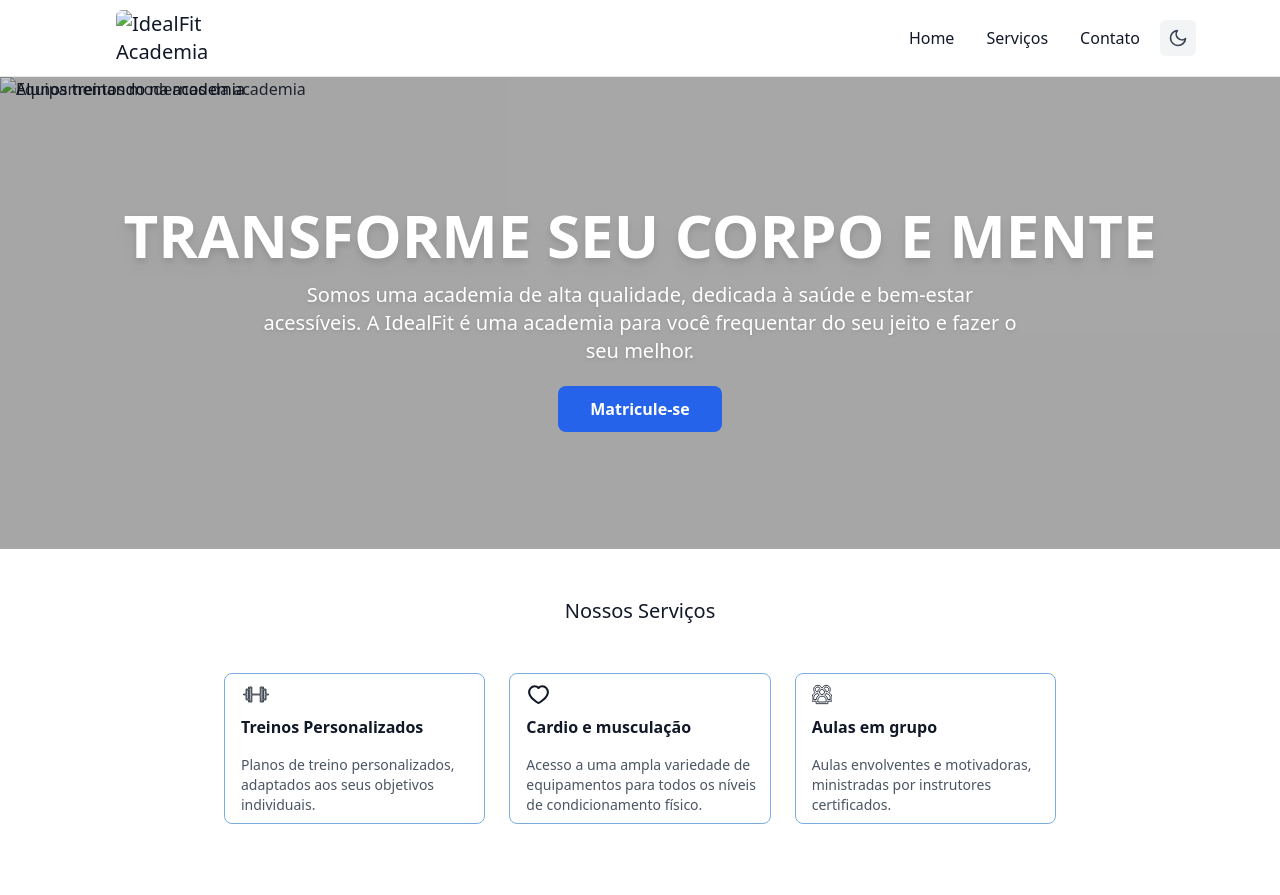
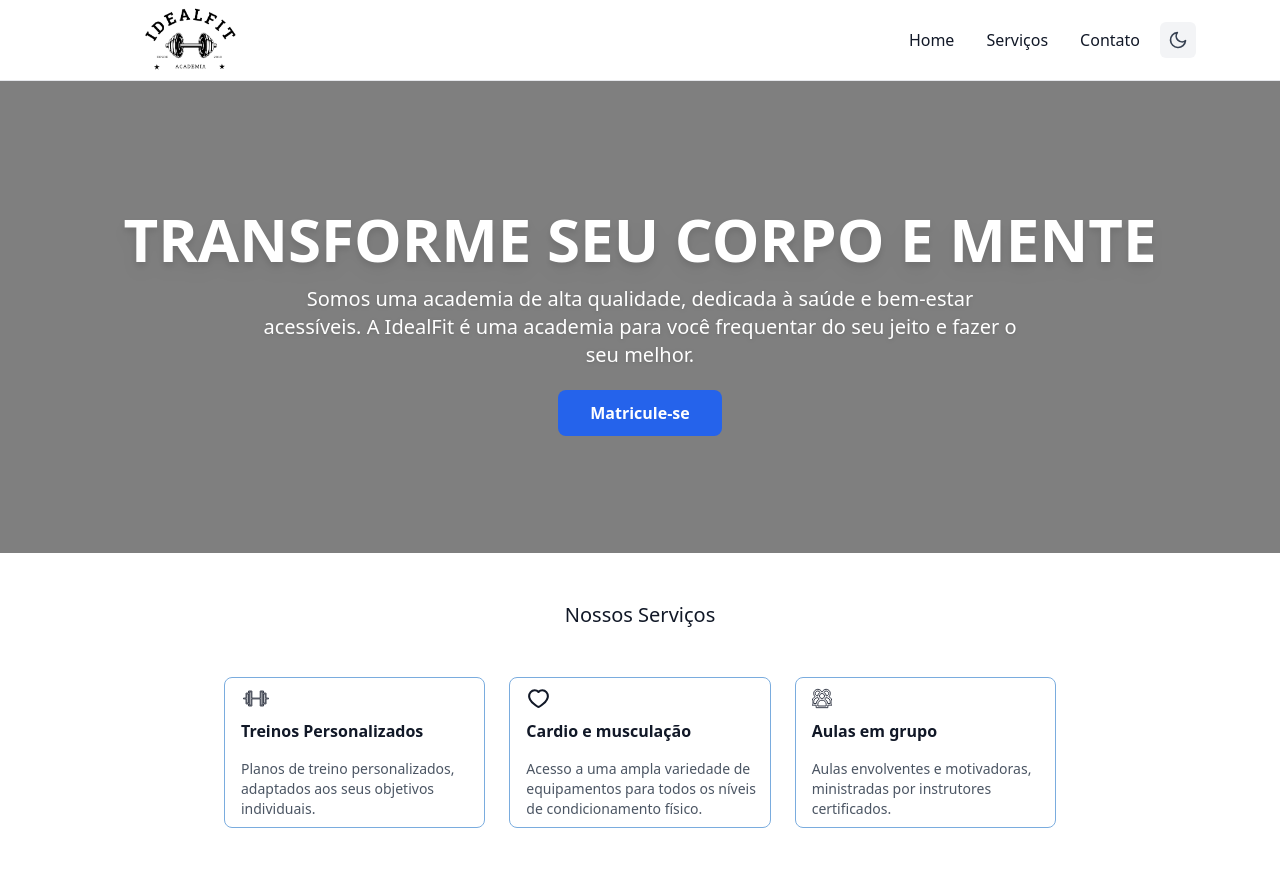
Before and after one commit to amandameneseso/Desafio-Estagiario-de-Front-End, a plain HTML site: page index.html in a window 1280 px wide. Shown: the top 895 px of the page. Drawn offline with nearby package versions, Linux system fonts and the light colour scheme; the site is published under a folder, as on GitHub Pages, so addresses that start at the root find nothing; a script that the page names is missing.

Commit message:
ajuste src

```diff
--- a/index.html
+++ b/index.html
@@ -57,7 +57,7 @@
           ></div>
           <div class="logo text-xl text-gray-900 dark:text-gray-100">
             <img
-              src="/assets/logotipo.png"
+              src="assets/logotipo.png"
               alt="IdealFit Academia"
               height="30"
               width="150"
@@ -158,7 +158,7 @@
         <div class="swiper-wrapper">
           <div class="swiper-slide">
             <img
-              src="/assets/slide/imagem1.jpg"
+              src="assets/slide/imagem1.jpg"
               alt="Alunos treinando na academia"
               class="w-full h-[70vh] md:h-[80vh] lg:h-[85vh] object-cover"
             />
@@ -166,7 +166,7 @@
           </div>
           <div class="swiper-slide">
             <img
-              src="/assets/slide/imagem2.jpg"
+              src="assets/slide/imagem2.jpg"
               alt="Equipamentos modernos da academia"
               class="w-full h-[70vh] md:h-[80vh] lg:h-[85vh] object-cover"
             />
@@ -174,7 +174,7 @@
           </div>
           <div class="swiper-slide">
             <img
-              src="/assets/slide/imagem3.jpg"
+              src="assets/slide/imagem3.jpg"
               alt="Pessoa levantando peso com foco"
               class="w-full h-[70vh] md:h-[80vh] lg:h-[85vh] object-cover"
             />
```
